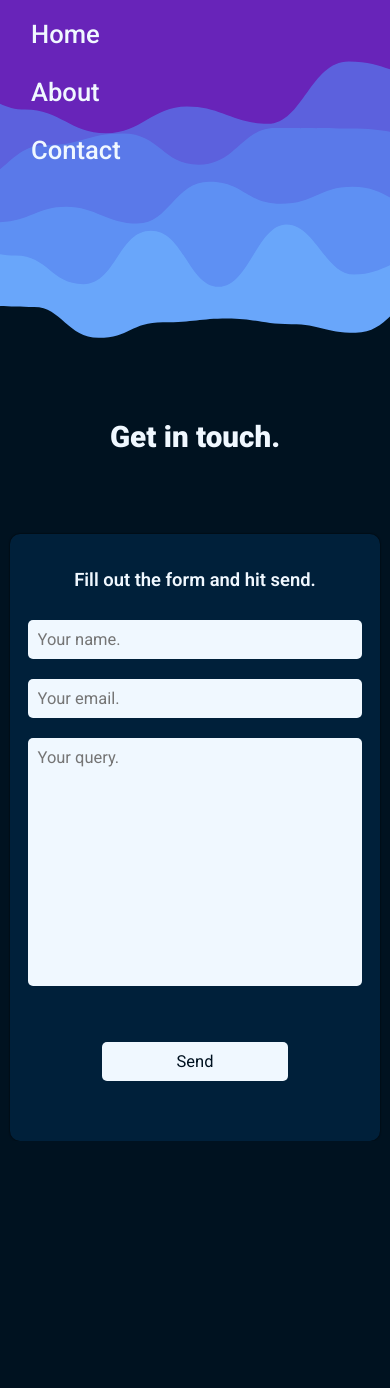
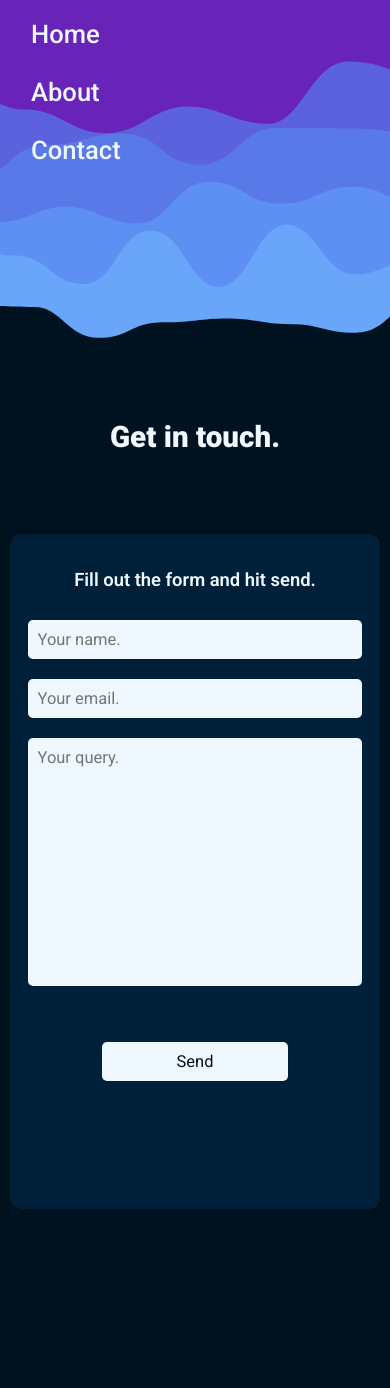
Before and after one commit to jose-few/portfolio, a SvelteKit app: page /contact in a window 390 px wide. Shown: the top 1388 px of the page. Built offline with nearby package versions, Linux system fonts and the light colour scheme; a web font is replaced by a local one.

Commit message:
more bugs

```diff
--- a/src/routes/contact/+page.svelte
+++ b/src/routes/contact/+page.svelte
@@ -169,10 +169,10 @@
     }
     @media screen and (max-width: 400px) {
         form {
-            height: 72svh;
+            height: 80svh;
             width: 95svw;
             min-width: 95svw;
-            min-height: 72svh;
+            min-height: 80svh;
         }
     }
     @media screen and (max-width: 375px) {
@@ -185,10 +185,10 @@
     }
     @media screen and (max-width: 360px) {
         form {
-            height: 80svh;
+            height: 95svh;
             width: 95svw;
             min-width: 95svw;
-            min-height: 80svh;
+            min-height: 95svh;
         }
     }
     @media screen and (max-width: 320px) {
```
